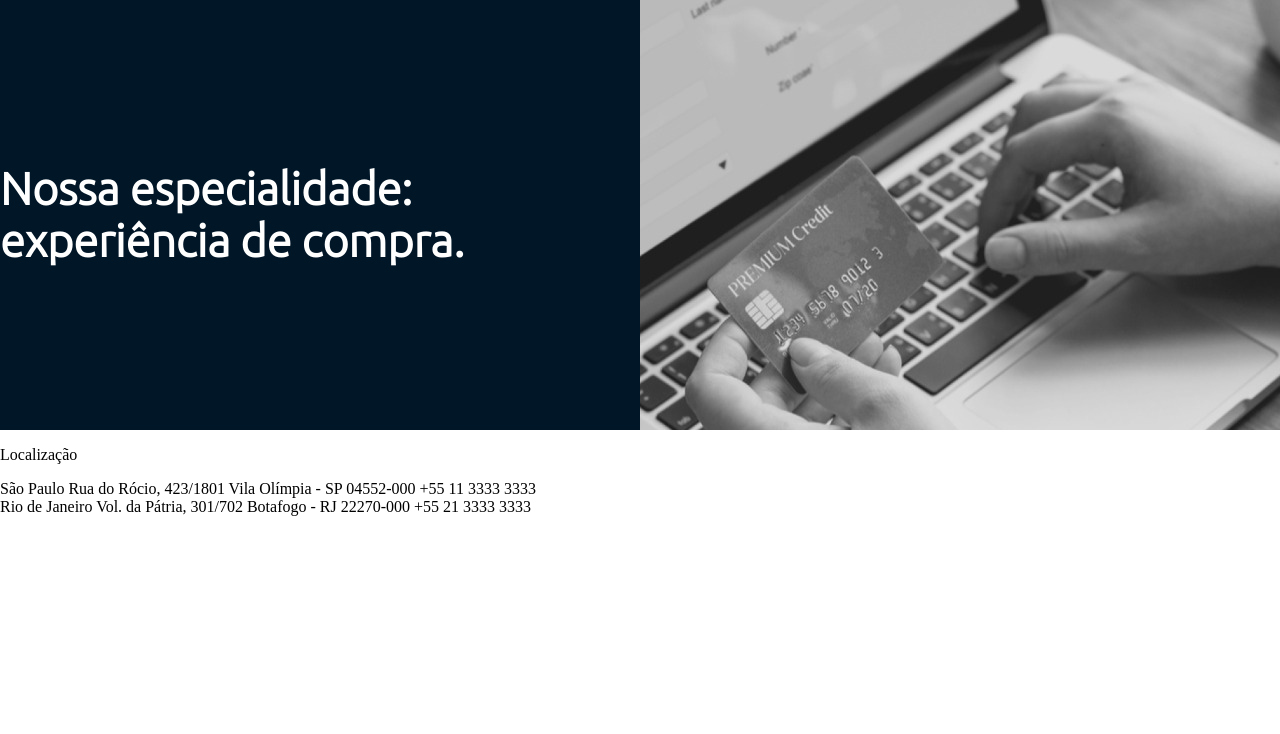
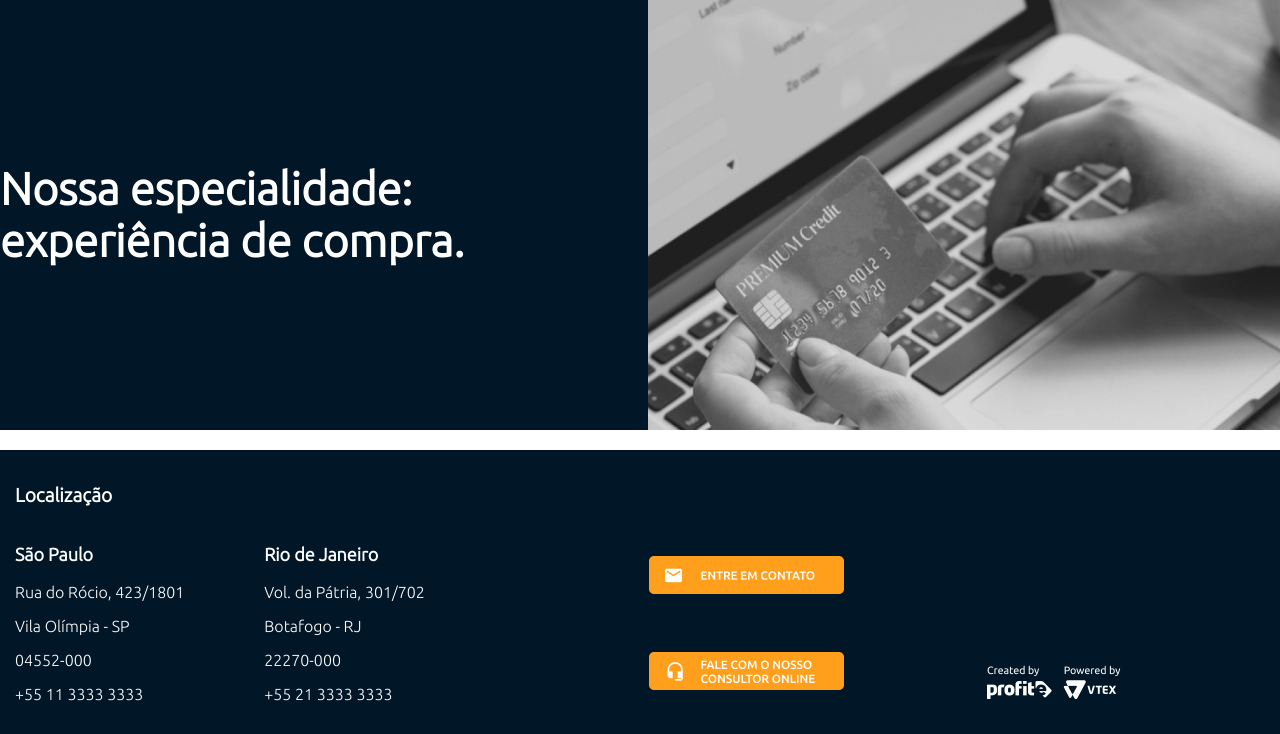
Before and after one commit to Dmevo/DesafioFrontEndDeveloper, a Flask app: page / in a window 1280 px wide; the page is wider, and only the part inside the window is pictured. Shown: the part 80-814 px from the top of that part. Before the commit the page ends 596 px from the top of that part, so only its background shows below. Run offline with Flask 2, Linux system fonts and the light colour scheme.

Commit message:
Finalizado footer

```diff
--- a/application/view/static/css/home.css
+++ b/application/view/static/css/home.css
@@ -104,6 +104,7 @@
         font-size: 45px;
         line-height: 52px;
         color: #FFFFFF;
+        padding-right: 15px;
     }
 
     #banner2 {
@@ -114,5 +115,63 @@
 
     /* Footer */
 
+    footer {
+        display: grid;
+        grid-template-areas: "titulo titulo titulo"
+                             "localizacao buttons logos";
+        grid-template-columns: auto auto auto;
+        background-color: #011627;
+        padding: 15px;
+        margin-top: 20px;
+    }
 
+    footer p {
+        color: #FFFFFF;
+        font-family: Ubuntu;
+    }
+
+    #local-titulo {
+        grid-area: titulo;
+        font-size: larger;
+        font-weight: bold;
+    }
+
+    #localizacao-area {
+        grid-area: localizacao;
+        display: flex;
+        flex-direction: row;
+    }
+
+    .localizacao {
+        margin-right: 80px;
+    }
+
+    .cidade-titulo {
+        font-size: large;
+        font-weight: bold;
+    }
+
+    #buttons-area {
+        grid-area: buttons;
+        display: flex;
+        flex-direction: column;
+        justify-content: space-around;
+    }
+
+    .button {
+        width: 195px;
+        height: 38px;
+    }
+
+    #logos-footer {
+        display: flex;
+        align-items: end;
+        grid-area: logos;
+        margin-bottom: 20px;
+    }
+
+    .logos {
+        width: 134px;
+        height: 35px;
+    }
 }
--- a/application/view/templates/home.html
+++ b/application/view/templates/home.html
@@ -35,23 +35,45 @@
 
     <div id="banner-area">
         <div id="banner1">
-            Nossa especialidade: experiência de compra.
+            Nossa especialidade:
+            experiência de compra.
         </div>
         <div id="banner2">
-
         </div>
     </div>
     <div id="prateleira">
 
     </div>
     <footer>
-        <p>Localização</p>
-        <div id="localizacao1">
-            São Paulo Rua do Rócio, 423/1801 Vila Olímpia - SP 04552-000 +55 11 3333 3333
+        <p id="local-titulo">Localização</p>
+
+        <div id="localizacao-area">
+            <div class="localizacao">
+                <p class="cidade-titulo">São Paulo </p>
+                <p>Rua do Rócio, 423/1801</p>
+                <p>Vila Olímpia - SP</p>
+                <p>04552-000</p>
+                <p>+55 11 3333 3333</p>
+            </div>
+
+            <div class="localizacao">
+                <p class="cidade-titulo">Rio de Janeiro</p>
+                <p>Vol. da Pátria, 301/702</p>
+                <p>Botafogo - RJ</p>
+                <p>22270-000</p>
+                <p>+55 21 3333 3333</p>
+            </div>
         </div>
-        <div id="localizacao2">
-            Rio de Janeiro Vol. da Pátria, 301/702 Botafogo - RJ 22270-000 +55 21 3333 3333
+
+        <div id="buttons-area">
+            <img class="button" src="{{ url_for('static', filename='img/entre-contato.png') }}">
+            <img class="button" src="{{ url_for('static', filename='img/consultor-button.png') }}">
         </div>
+
+        <div id="logos-footer">
+            <img class="logos" src="{{ url_for('static', filename='img/logos-footer.png') }}">
+        </div>
+
     </footer>
 
 </body>
```
Also changed, not shown: application/view/static/img/consultor-button.png (added), application/view/static/img/entre-contato.png (added), application/view/static/img/logos-footer.png (added).
